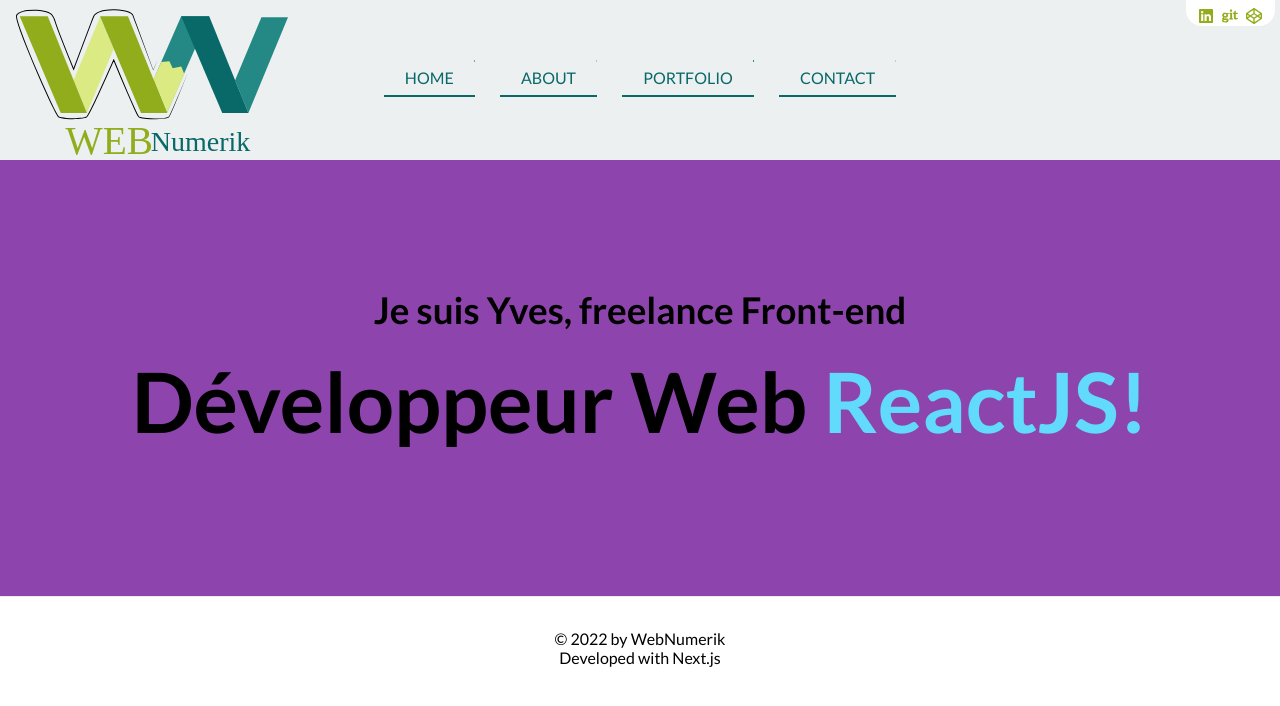
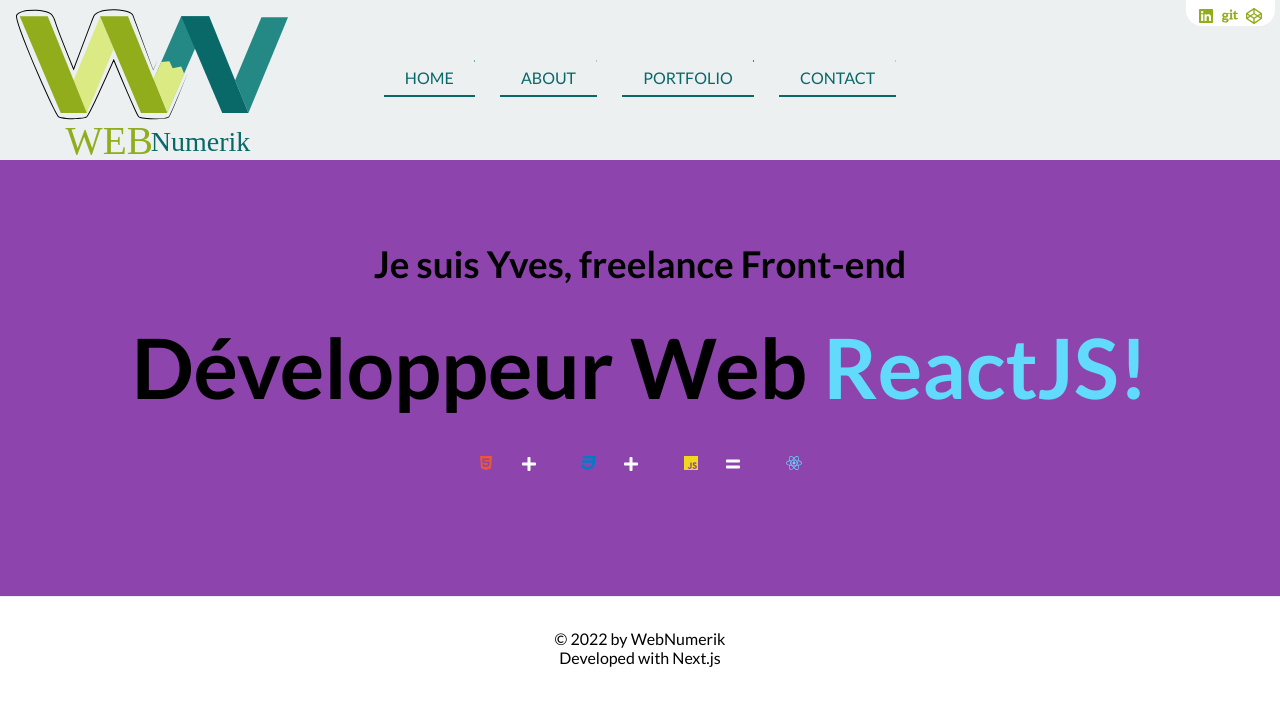
Before and after one commit to Webnume/webnumerik, a Next.js app: page / in a window 1280 px wide. Shown: the top 706 px of the page. Built offline with nearby package versions, Linux system fonts and the light colour scheme.

Commit message:
feat: bannerIcons
bannerICon

```diff
--- a/pages/index.js
+++ b/pages/index.js
@@ -7,12 +7,19 @@ import Footer from "../components/Footer";
 import { gsap } from "gsap";
 import { TextPlugin } from "gsap/dist/TextPlugin";
 import { FontAwesomeIcon } from "@fortawesome/react-fontawesome";
-import { faHtml5, faCss3 } from "@fortawesome/free-brands-svg-icons";
+import {
+  faHtml5,
+  faCss3,
+  faJs,
+  faReact,
+} from "@fortawesome/free-brands-svg-icons";
+import { faPlus, faEquals } from "@fortawesome/free-solid-svg-icons";
 
 export default function Home() {
-  const navRef = useRef();
+  const mainRef = useRef();
+  const logosRef = useRef();
   useEffect(() => {
-    gsap.from(navRef.current, {
+    gsap.from(mainRef.current, {
       duration: 1,
       ease: "back.out(1.7)",
       y: -100,
@@ -21,6 +28,12 @@ export default function Home() {
     });
     gsap.registerPlugin(TextPlugin);
     gsap.to("#reactText", { duration: 2, text: "ReactJS!", delay: 1 });
+
+    //WITH Timelines (cleaner, more versatile)
+    var tl = gsap.timeline({ repeat: 0, repeatDelay: 1 });
+    tl.from(logosRef.current, { x: -500, duration: 1 });
+    // tl.to("#id", { y: 50, duration: 1 });
+    // tl.to("#id", { opacity: 0, duration: 1 });
   }, []);
   return (
     <div className="container">
@@ -30,7 +43,7 @@ export default function Home() {
         <link rel="icon" href="/favicon.ico" />
       </Head>
       <Header />
-      <main className={styles.main} ref={navRef}>
+      <main className={styles.main} ref={mainRef}>
         <h2 className={styles.description}>
           Je suis Yves, freelance Front-end{" "}
         </h2>
@@ -40,11 +53,28 @@ export default function Home() {
             !RJeSact
           </a>
         </h1>
-        <div className={styles.icons}>
-          {/* <FontAwesomeIcon icon={faHtml5} />
-          <FontAwesomeIcon icon={faCss3} />
-          <FontAwesomeIcon icon={faHtml5} /> */}
-
+        <div className={styles.icons} ref={logosRef}>
+          <span className={styles.logoHtml5}>
+            <FontAwesomeIcon icon={faHtml5} />
+          </span>
+          <span className={styles.operators}>
+            <FontAwesomeIcon icon={faPlus} />
+          </span>
+          <span className={styles.logoCss3}>
+            <FontAwesomeIcon icon={faCss3} />
+          </span>
+          <span className={styles.operators}>
+            <FontAwesomeIcon icon={faPlus} />
+          </span>
+          <span className={styles.logoJs}>
+            <FontAwesomeIcon icon={faJs} />
+          </span>
+          <span className={styles.operators}>
+            <FontAwesomeIcon icon={faEquals} />
+          </span>
+          <span className={styles.logoReact}>
+            <FontAwesomeIcon icon={faReact} />
+          </span>
         </div>
       </main>
 
--- a/styles/Home.module.css
+++ b/styles/Home.module.css
@@ -22,20 +22,33 @@
 }
 .icons {
   display: flex;
-  color: #91ad1c;
-  width: 20rem;
+  color: #E8573B;
+  /* width: 20rem; */
   justify-content: center;
-  padding-top: 4px;
-  animation: floating 5s linear 2s infinite;
+  align-items: center;
+  padding-top: 3rem;
+  /* animation: floating 5s linear 2s infinite; */
 }
-.icons :nth-child(0){
-  color: red;
+.icons :not(.operators) :nth-child(n){
+  margin: 0.2rem;
+  width: 4rem;
 }
-.icons :nth-child(2){
-  color: green;
+.logoHtml5{
+  color: #E8573B;
 }
-.icons :nth-child(3){
-  color: white;
+.logoCss3{
+  color: #007CC5;
+}
+.logoJs{
+  color: #EFD81D;
+}
+.logoReact{
+  color: #61DAFB;
+}
+.operators{
+  color: #fff;
+  width: 2rem;
+  /* margin-right: 3rem; */
 }
 .footer {
   display: flex;
@@ -68,12 +81,12 @@
   margin: 0;
   line-height: 1.15;
   font-size: calc(4rem + 1.5vw);
+  animation: floating 5s linear 2s infinite;
 }
 
 .title,
 .description {
   text-align: center;
-  animation: floating 5s linear 2s infinite;
 }
 
 .description {
```
Also changed, not shown: public/logoHtml5Css3Jjs.png (renamed from public/javascript-logo-html5-css3-js.png).
